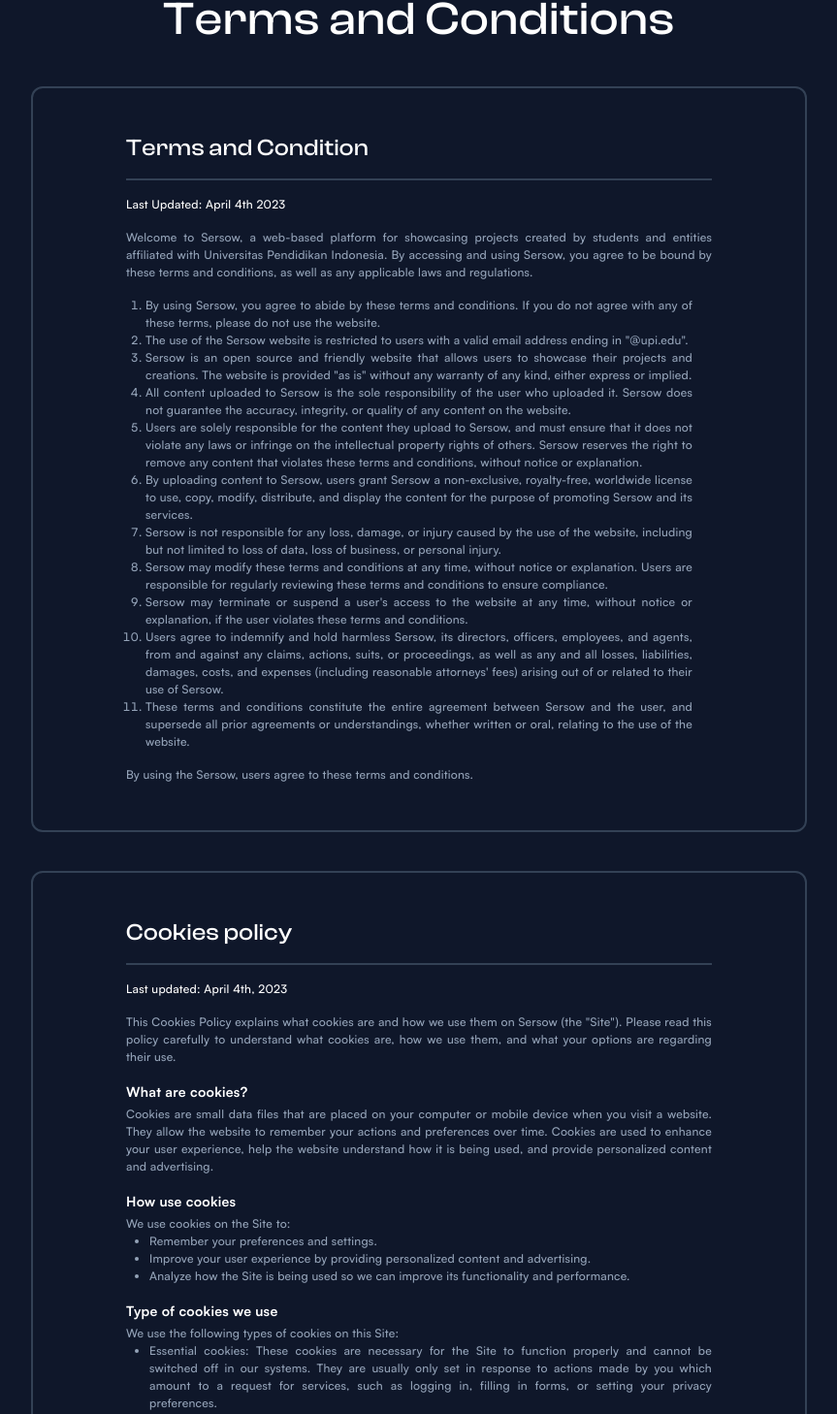
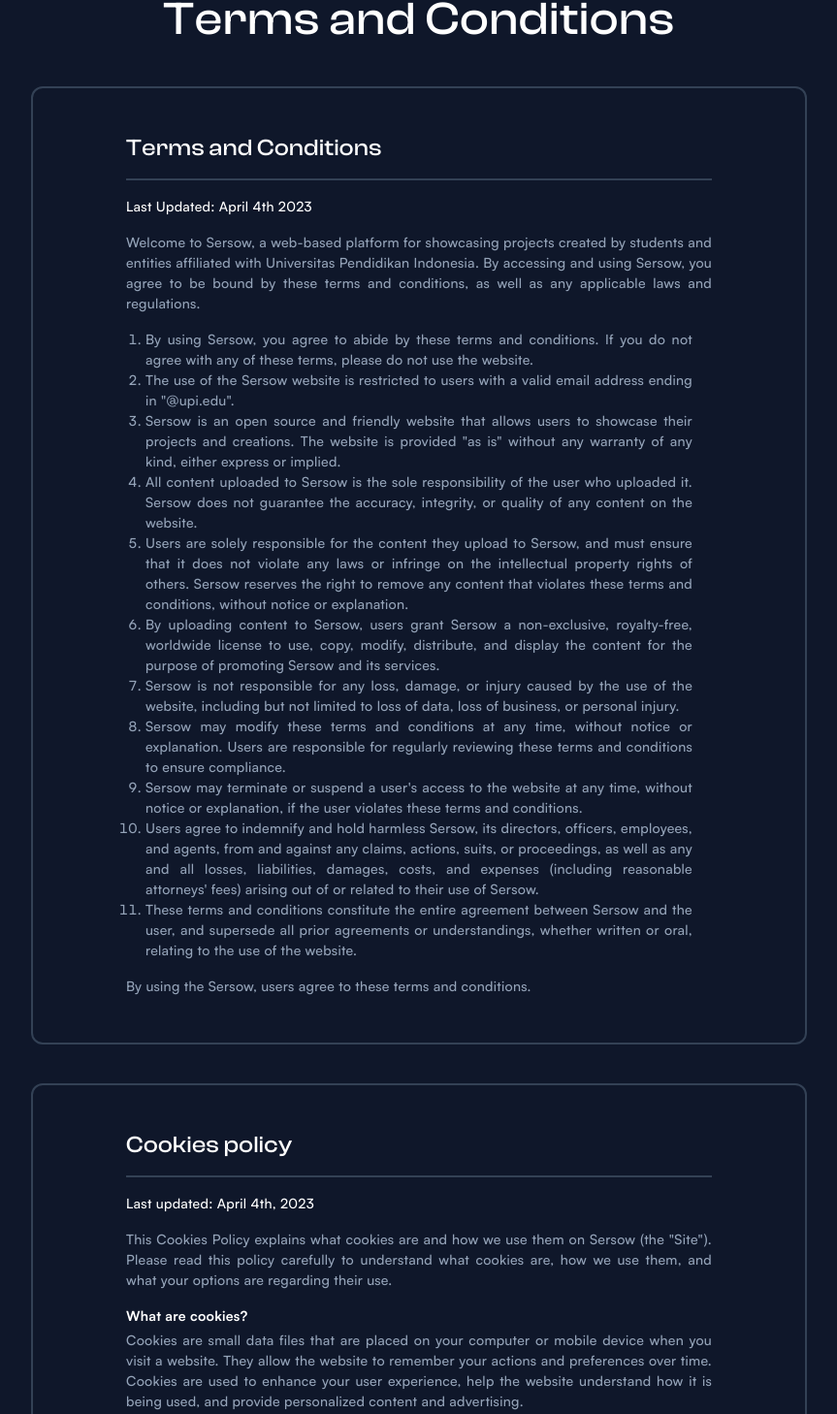
Before and after one commit to Asadaaaaa/sersow-view, a Next.js app: page /terms-and-conditions in a window 1280 px wide. Shown: the part 154-1612 px from the top of the page at 97% size, without its empty margins (208-1071 px from the left). Built offline with nearby package versions, Linux system fonts and the light colour scheme.

Commit message:
minor revision

```diff
--- a/src/app/terms-and-conditions/CookiesPolicy.js
+++ b/src/app/terms-and-conditions/CookiesPolicy.js
@@ -10,7 +10,7 @@
           >
             Cookies policy
           </p>
-          <div className={`${font.Satoshi_c2medium} text-slate-400`}>
+          <div className={`${font.Satoshi_c1medium} text-slate-400`}>
             <p className="text-white py-4">Last updated: April 4th, 2023 </p>
             <p >
               This Cookies Policy explains what cookies are and how we use them
--- a/src/app/terms-and-conditions/TermCondition.js
+++ b/src/app/terms-and-conditions/TermsConditions.js
@@ -1,6 +1,6 @@
 import font from "../font.module.css";
 
-export default function TermCondition() {
+export default function TermsConditions() {
   return (
     <div className="flex justify-center text-white">
       <div className="mx-60 my-10 border-2 border-slate-700 rounded-xl ">
@@ -8,10 +8,10 @@
           <p
             className={`${font.Clash_display_h5medium} mt-12 pb-4 border-b-2 border-slate-700`}
           >
-            Terms and Condition
+            Terms and Conditions
           </p>
 
-          <div className={`${font.Satoshi_c2medium} text-justify `}>
+          <div className={`${font.Satoshi_c1medium} text-justify `}>
             <p className="py-4">Last Updated: April 4th 2023</p>
             <p className="text-slate-400 ">
               Welcome to Sersow, a web-based platform for showcasing projects
--- a/src/app/terms-and-conditions/page.js
+++ b/src/app/terms-and-conditions/page.js
@@ -1,16 +1,16 @@
 import font from "../font.module.css";
-import TermCondition from "./TermCondition";
+import TermsConditions from "./TermsConditions";
 import CookiesPolicy from "./CookiesPolicy";
 import Header from "../coming-soon/Header";
 import Footer from "../Footer";
 export default function TaC() {
   return (
-   <main  className="bg-slate-900">
-   <Header/>
-    <p className={`${font.Clash_display_h1medium} text-white text-center mt-12`}>Terms and Conditions</p>
-    <TermCondition/>
-    <CookiesPolicy/>
-    <Footer/>
-   </main>
+    <main  className="bg-slate-900">
+      <Header />
+      <p className={`${font.Clash_display_h1medium} text-white text-center mt-12`}>Terms and Conditions</p>
+      <TermsConditions />
+      <CookiesPolicy />
+      <Footer />
+    </main>
   );
 }
```
